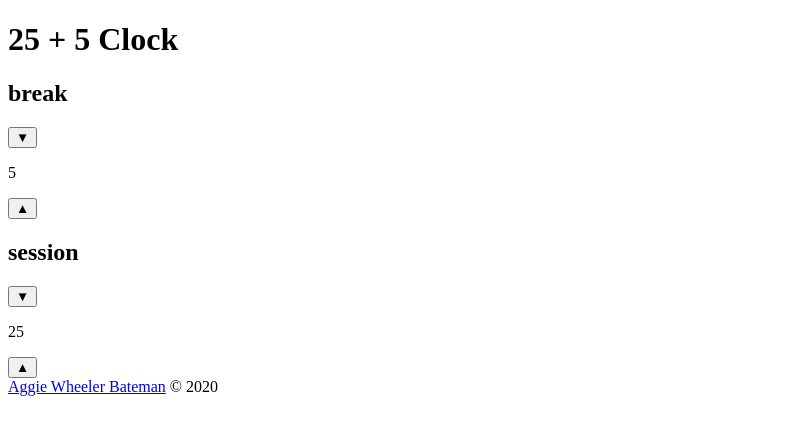
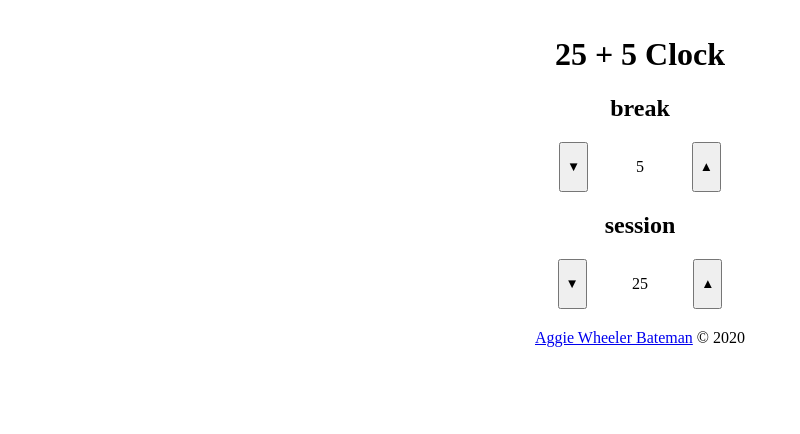
Before and after one commit to UmarNaeem7/25-plus-5-clock, a React (Create React App) app in the folder client/: page / in a window 1280 px wide. Shown: the top 434 px of the page, without its empty margins (0-800 px from the left). Built offline with nearby package versions, Linux system fonts and the light colour scheme.

Commit message:
Add layout css for index.css and App components

```diff
--- a/client/src/App.css
+++ b/client/src/App.css
@@ -0,0 +1,6 @@
+section div{
+    display: flex;
+    flex-direction: row;
+    justify-content: space-around;
+    margin-bottom: 20px;
+}
--- a/client/src/index.css
+++ b/client/src/index.css
@@ -1,2 +1,6 @@
 body {
+    display: flex;
+    justify-content: center;
+    text-align: center;
+    margin: 15px 50px;
 }
```
